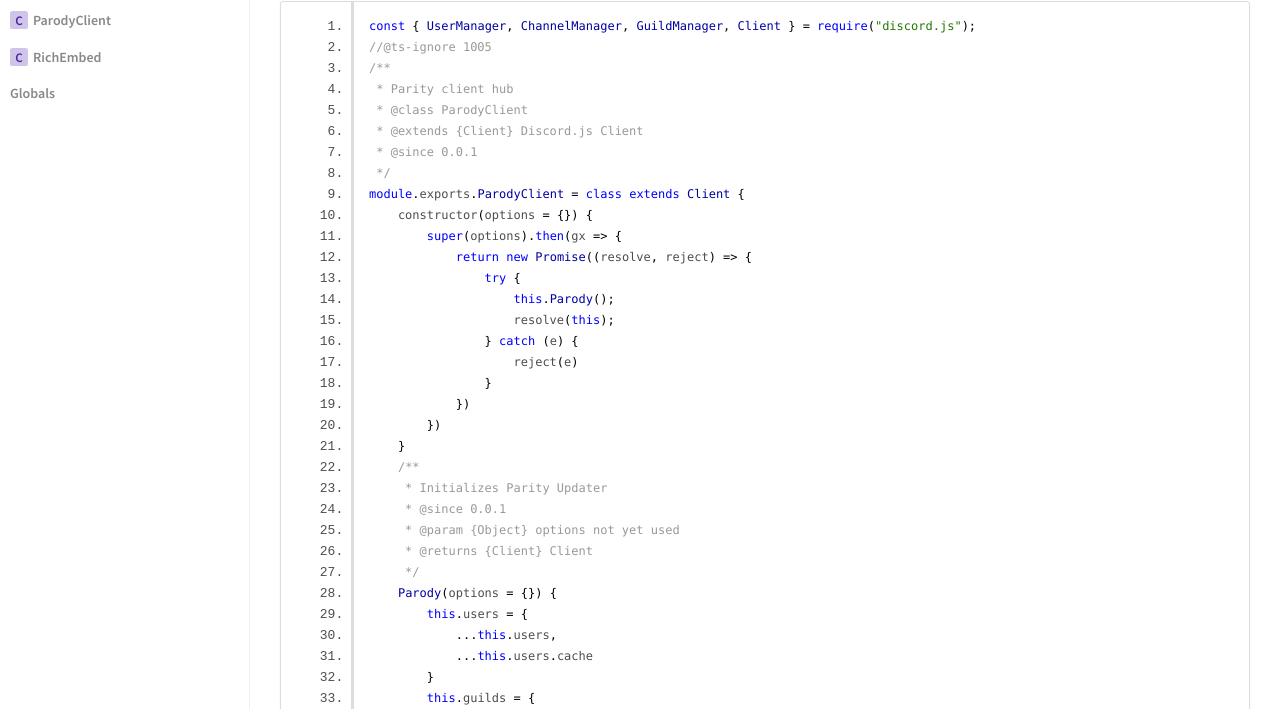
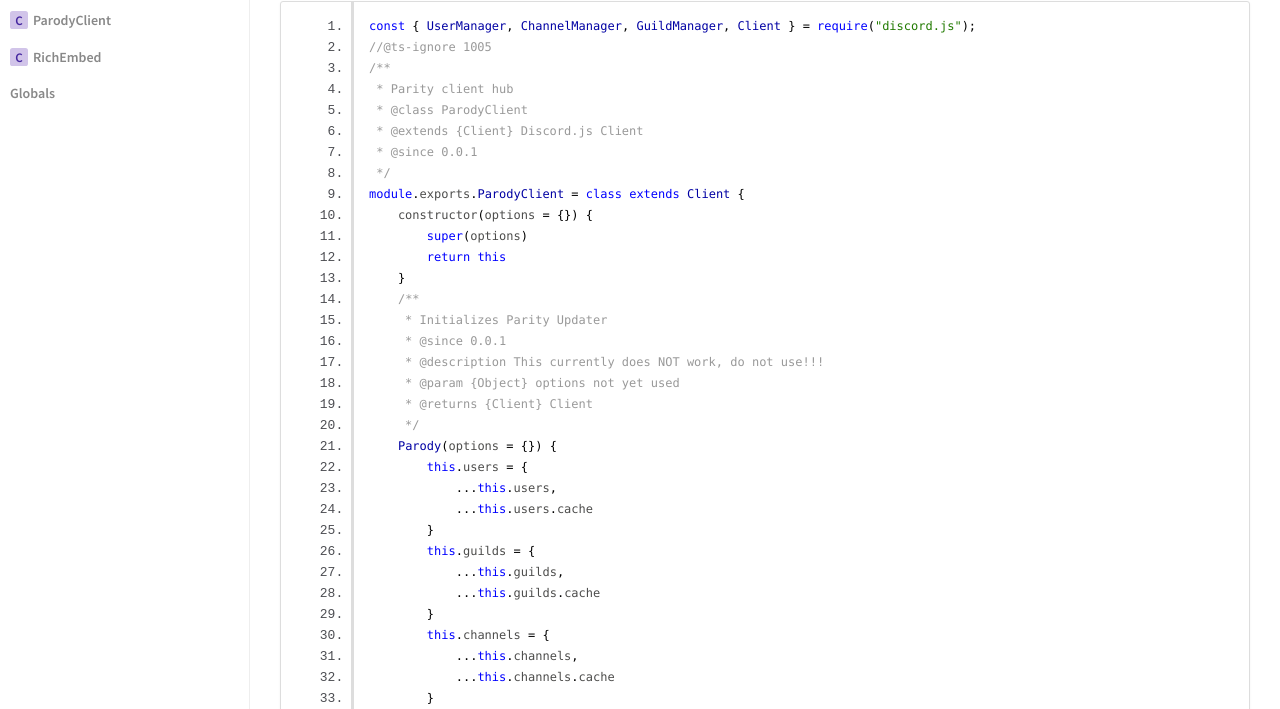
Before and after one commit to Jonyk56/discord.js-parody, a website: page docs/client.js.html in a window 1280 px wide. Shown: the part 74-783 px from the top of the page. Drawn offline with nearby package versions, Linux system fonts and the light colour scheme.

Commit message:
parody warning

```diff
--- a/docs/client.js.html
+++ b/docs/client.js.html
@@ -49,20 +49,13 @@
  */
 module.exports.ParodyClient = class extends Client {
     constructor(options = {}) {
-        super(options).then(gx => {
-            return new Promise((resolve, reject) => {
-                try {
-                    this.Parody();
-                    resolve(this);
-                } catch (e) {
-                    reject(e)
-                }
-            })
-        })
+        super(options)
+        return this
     }
     /**
      * Initializes Parity Updater
      * @since 0.0.1
+     * @description This currently does NOT work, do not use!!!
      * @param {Object} options not yet used
      * @returns {Client} Client
      */
@@ -92,7 +85,7 @@ module.exports.ParodyClient = class extends Client {
 <br class="clear">
 
 <footer>
-    Generated by <a href="https://github.com/jsdoc3/jsdoc">JSDoc 3.6.4</a> on Wed Apr 22 2020 08:38:47 GMT-0400 (Eastern Daylight Time) using the Minami theme.
+    Generated by <a href="https://github.com/jsdoc3/jsdoc">JSDoc 3.6.4</a> on Wed Apr 22 2020 09:28:39 GMT-0400 (Eastern Daylight Time) using the Minami theme.
 </footer>
 
 <script>prettyPrint();</script>
--- a/index.js
+++ b/index.js
@@ -1,5 +1,5 @@
 module.exports = {
     ...require("./src/client"),
-    ...require("./src/embed"),
+    ...require("./src/Embed"),
     ...require("discord.js")
 }
```
Also changed, not shown: docs/Embed.js.html (+1 -1 lines), docs/ParodyClient.html (+1 -1 lines), docs/RichEmbed.html (+1 -1 lines), docs/global.html (+1 -1 lines), docs/index.html (+4 -2 lines), src/client.js (+3 -10 lines), README.md.
